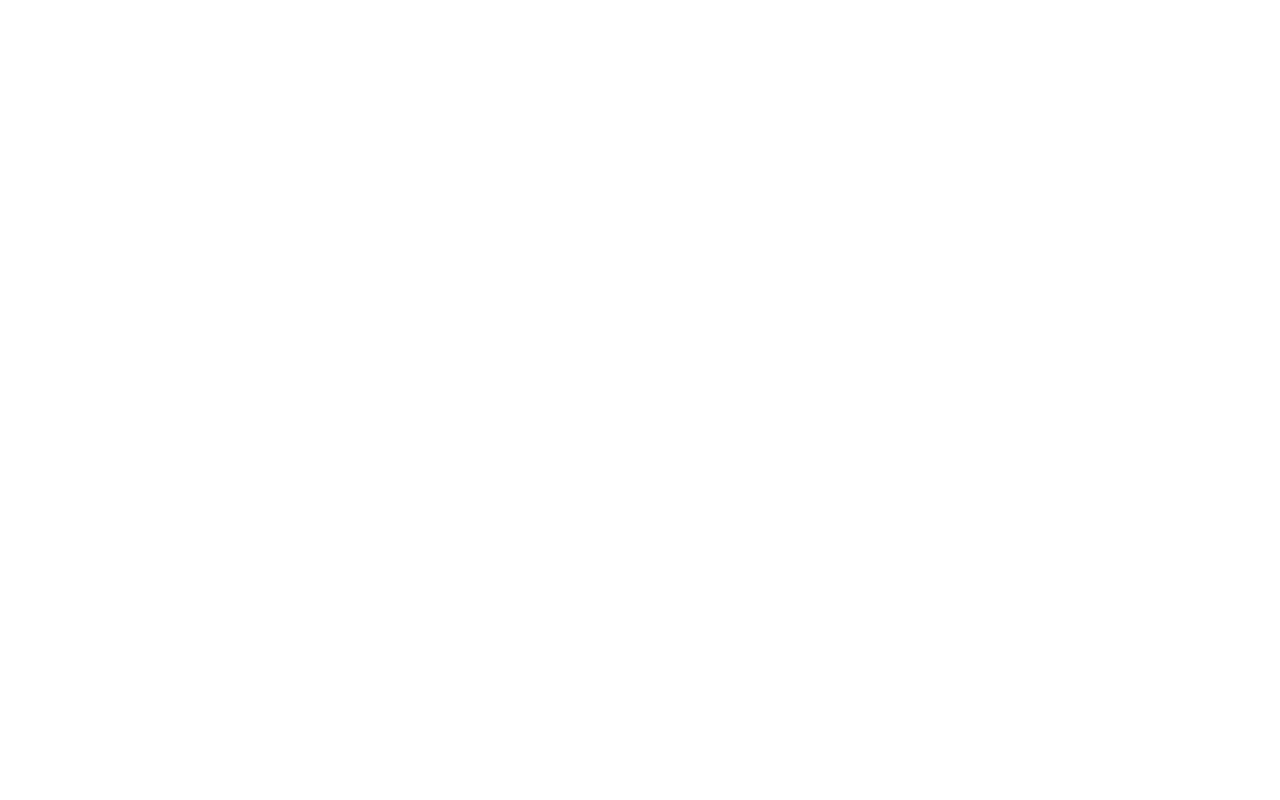
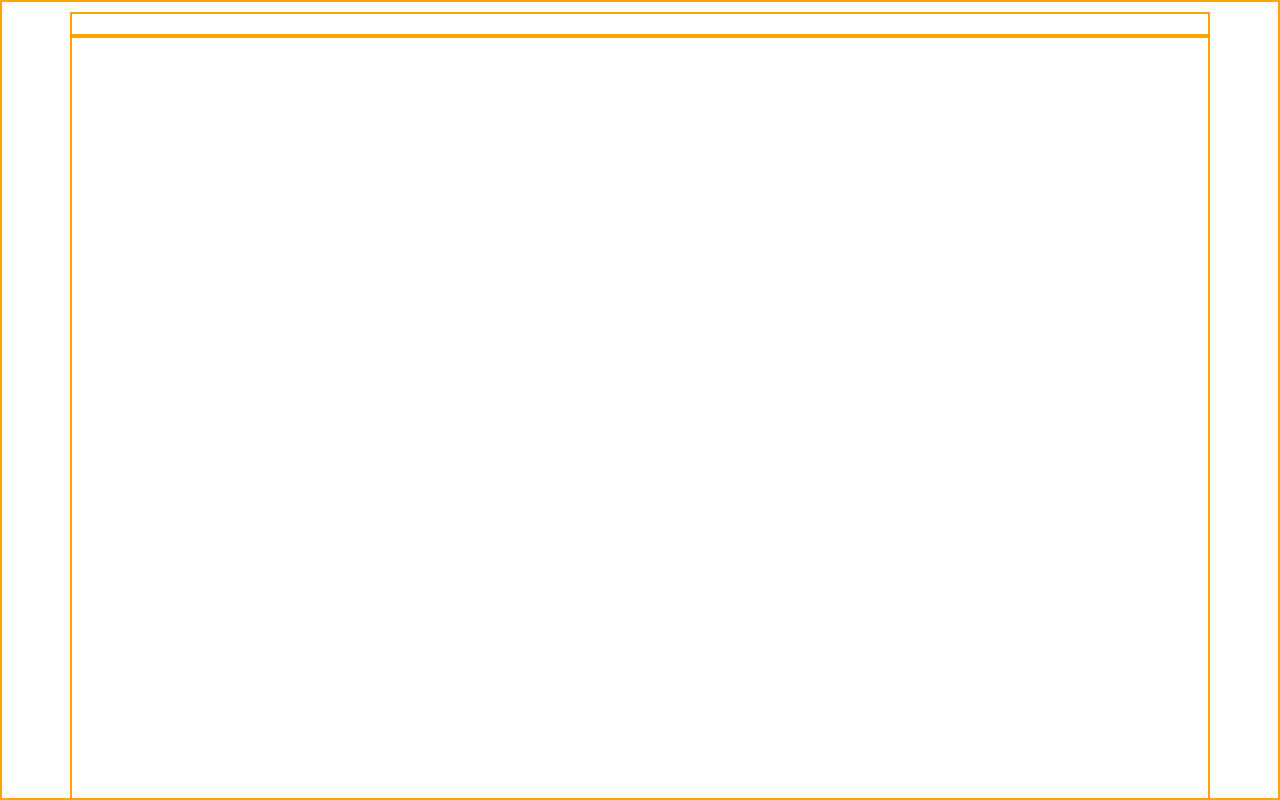
Before and after one commit to igorliotta/html-css-bootstrap-dashboard, a plain HTML site: page index.html in a window 1280 px wide. Drawn offline with nearby package versions, Linux system fonts and the light colour scheme.

Commit message:
Added: first page-content container layout and debug rules in css

```diff
--- a/css/app.css
+++ b/css/app.css
@@ -0,0 +1,36 @@
+/* LAYOUT */
+
+.page-content {
+    height: 100vh;
+    overflow: hidden;
+}
+
+.container-fluid {
+    height: 100%;
+    overflow: hidden;
+}
+
+.main-content {
+    height: 100%;
+    overflow: hidden;
+}
+
+/* DEBUG */
+
+.debug .container,
+.debug .container-fluid {
+    border: 2px solid orange;
+    padding: 10px;
+    min-height: 10px;
+}
+
+.debug .row {
+    border: 2px solid red;
+    padding: 10px;
+}
+
+.debug [class^='col'] {
+    border: 2px solid blue;
+    padding: 10px;
+    min-height: 30px;
+}
--- a/index.html
+++ b/index.html
@@ -4,10 +4,32 @@
     <meta charset="UTF-8">
     <meta name="viewport" content="width=device-width, initial-scale=1.0">
     <title>BOOTSTRAP DASHBOARD</title>
+    <link rel="stylesheet" href="./css/app.css">
     <link href="https://cdn.jsdelivr.net/npm/bootstrap@5.2.3/dist/css/bootstrap.min.css" rel="stylesheet" integrity="sha384-rbsA2VBKQhggwzxH7pPCaAqO46MgnOM80zW1RWuH61DGLwZJEdK2Kadq2F9CUG65" crossorigin="anonymous">
     <script src="https://kit.fontawesome.com/aa4f9fed4f.js" crossorigin="anonymous"></script>
 </head>
-<body>
+<body class="debug">
+
+  <div class="page-content">
+
+    <div class="container-fluid flex-column">
+
+
+
+            <div class="container"></div>
+
+            <div class="container main-content flex-grow-1"></div>
+
+
+
+
+       </div>
+
+  </div>
+
+
+
+
     <script src="https://cdn.jsdelivr.net/npm/bootstrap@5.2.3/dist/js/bootstrap.bundle.min.js" integrity="sha384-kenU1KFdBIe4zVF0s0G1M5b4hcpxyD9F7jL+jjXkk+Q2h455rYXK/7HAuoJl+0I4" crossorigin="anonymous"></script>
 </body>
 </html>
```
